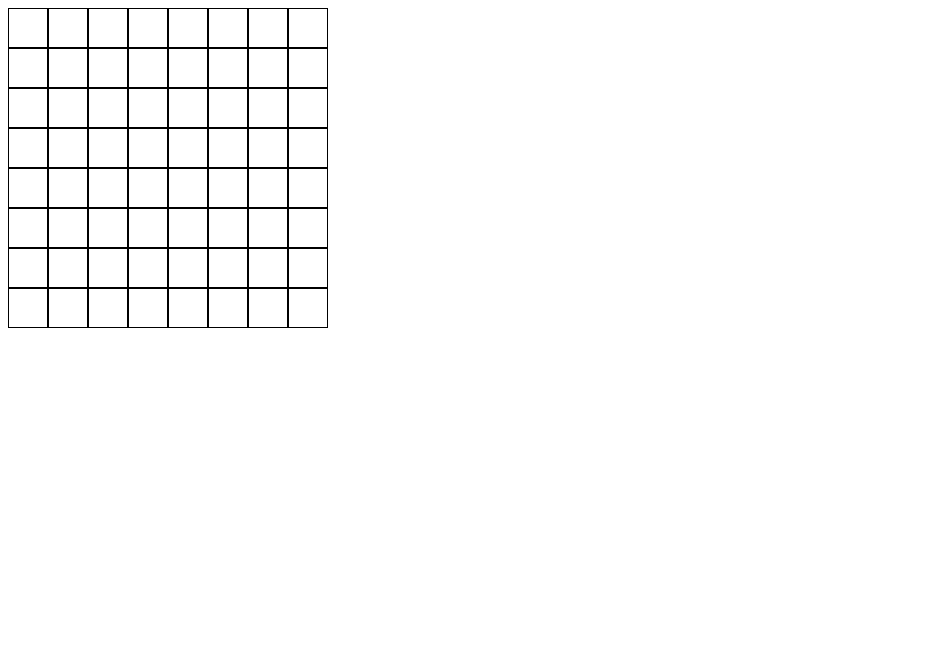
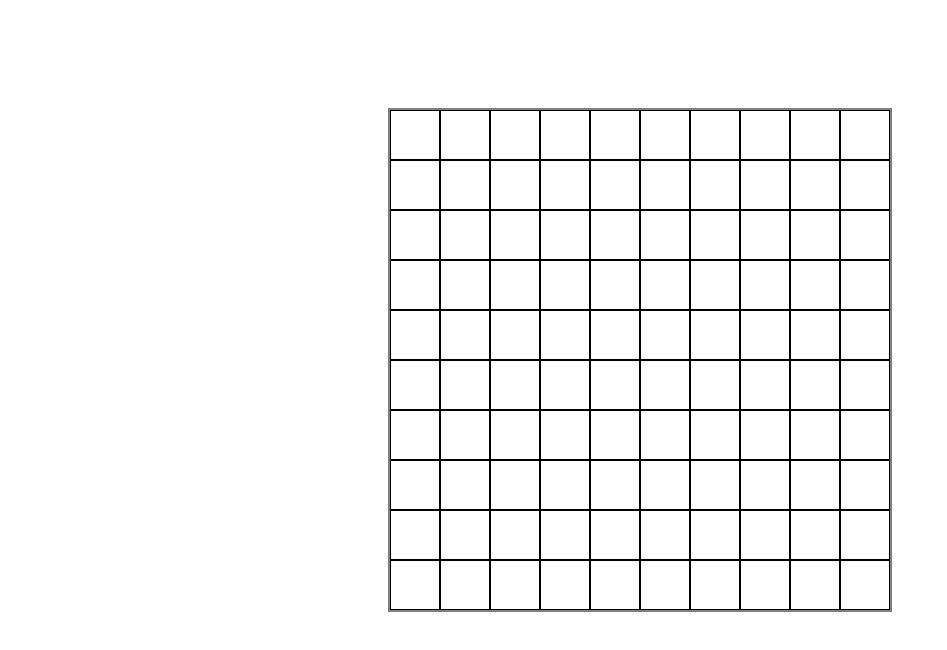
Before and after one commit to DiligentViking/etch-a-sketch, a plain HTML site: page index.html in a window 1280 px wide. Shown: the whole page, without its empty margins (0-947 px from the left). Drawn offline with Linux system fonts and the light colour scheme.

Commit message:
Get squares to proportional while maintaining rows
Finally.

```diff
--- a/script.js
+++ b/script.js
@@ -16,4 +16,4 @@ function makeGrid(rows, columns) {
 }
 
 
-makeGrid(8, 8);
+makeGrid(10, 10);
--- a/style.css
+++ b/style.css
@@ -1,16 +1,28 @@
+body {
+  display: flex;
+  justify-content: center;
+}
+
 #container {
-  width: 800px;
+  width: 500px;
+  height: 500px;
+  margin-top: 100px;
+  border: 2px solid gray;
+  display: flex;
+  flex-direction: column;
 }
 
 .row {
   display: flex;
+  flex: 1;
 }
 
 .square {
-  height: 40px;
-  width: 40px;
+  /* height: 40px; */
+  /* width: 40px; */
   border: 1px solid black;
   box-sizing: border-box;
+  flex: 1;
 }
 
 .hover {
```
